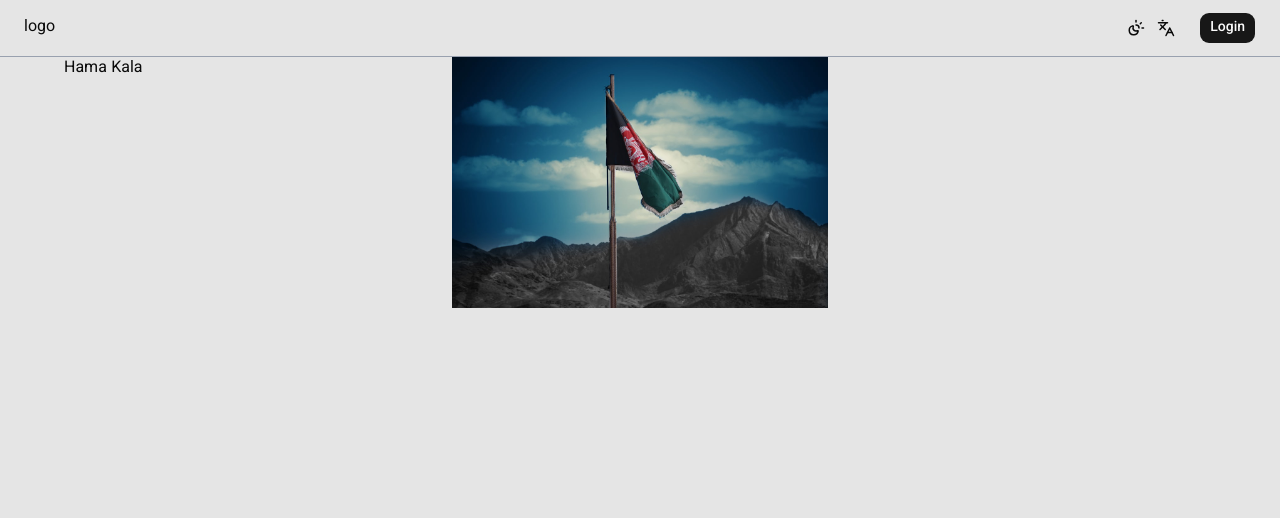
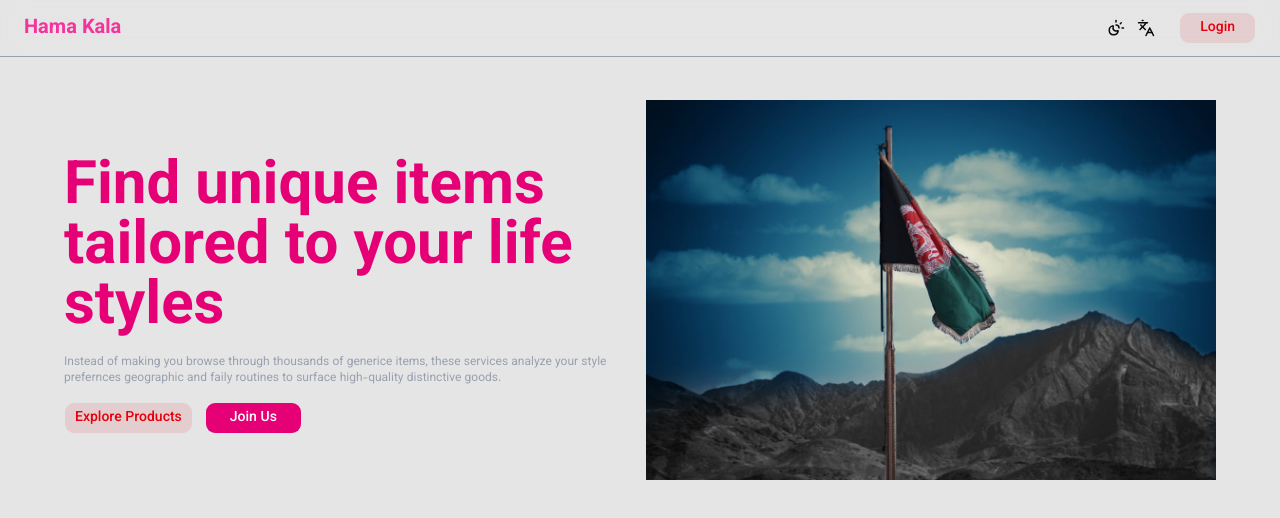
Before and after one commit to nazaninhussaini/nextjs-final-project, a Next.js app: page / in a window 1280 px wide. Shown: the top 518 px of the page. Built offline with nearby package versions, Linux system fonts and the light colour scheme.

Commit message:
chenges the codes for theme and nav and languages

```diff
--- a/messages/en.json
+++ b/messages/en.json
@@ -1,5 +1,17 @@
 {
-    "home":{
-        "title": "this is the home page"
+    "homepage":{
+        "navbar" :{
+            "logo": "Hama Kala",
+            "btn_light" : "Light",
+            "btn_dark" : "Dark",
+            "btn_system" : "System",
+            "btn_login" : "LogIn"
+        },
+        "hero":{
+            "title": "Find unique items tailored to your life styles",
+            "description":"Instead of making you browse through thousands of generice items, these services analyze your style prefernces geographic and faily routines to surface high-quality distinctive goods.",
+            "btn_explore" : "Explore Products",
+            "btn_join": "Join Us"
     }
 }
+}
--- a/messages/fa.json
+++ b/messages/fa.json
@@ -1,5 +1,17 @@
 {
-    "home":{
-        "title": "این صفحه یی اصلی است "
+    "homepage":{
+          "navbar" :{
+            "logo": "همه کالا",
+            "btn_light" : "روشن",
+            "btn_dark" : "تاریک",
+            "btn_system" : "سیستم",
+            "btn_login" : "ورود"
+        },
+        "hero" : {
+            "title": "یافتن محصولات منحصر به فرد متناسب به سبک زندگی شما",
+            "description":"برنامه های روزانه شما را تحلیل میکند تا محصولات متمایز و با کیفیت را به شما نشان دهد ",
+            "btn_explore" :"  جستوجوی محصولات",
+            "btn_join": "ورود"
     }
 }
+}
--- a/messages/pa.json
+++ b/messages/pa.json
@@ -1,5 +1,17 @@
 {
-    "home":{
-        "title": "دا اصلی پانه ده"
+    "homepage":{
+          "navbar" :{
+            "logo": "همه کالا",
+            "btn_light" : "روښانه",
+            "btn_dark" : "تیاره",
+            "btn_system" : "سیسټم",
+            "btn_login" : "ننوتل"
+        },
+        "hero" : {
+            "title": " ستاسو د ژوند بیلا بیلو بنو (سټایلونو) سره سم څانګری توکی و مومی",
+            "description":"موقیعت او ورڅنی عادتونو په ارزولو سره دلور کیفیت ار جلا توکئ درته مخی ته ک",
+             "btn_explore" :"محصولات وپلتئ",
+            "btn_join": "ګدون کول"
     }
 }
+}
--- a/src/app/layout.tsx
+++ b/src/app/layout.tsx
@@ -15,7 +15,12 @@ const vazirmtn = Vazirmatn({
 });
 
 export const metadata: Metadata = {
-  title: "Create Next App",
+
+  title :{
+    default :"همه کالا",
+    template : "%s | همه کالا",
+    absolute : "همه کالا"
+  },
   description: "Generated by create next app",
 };
 
--- a/src/app/page.tsx
+++ b/src/app/page.tsx
@@ -1,9 +1,11 @@
 import HeroSection from '@/components/homepage/Hero'
 import React from 'react'
+import { metadata } from './layout'
+metadata
 // cookies in lesson 54 not code in request.ts not creat kaml kar hai language baqi manda
 function HomePage() {
   return (
-    <div>
+    <div className='mt-18'>
       <HeroSection/>
     </div>
   )
--- a/src/components/UiComponend/Dropdown-showtheme.tsx
+++ b/src/components/UiComponend/Dropdown-showtheme.tsx
@@ -1,15 +1,20 @@
 "use client"
-import React from 'react'
+import React, { useEffect, useState } from 'react'
 import { DropdownMenu, DropdownMenuContent, DropdownMenuGroup, DropdownMenuItem, DropdownMenuLabel, DropdownMenuSeparator, DropdownMenuTrigger } from '../ui/dropdown-menu'
 import { useTheme } from 'next-themes';
 import { Moon, Sun, SunMoon } from 'lucide-react';
 
 function DropdownMenuShowTheme() {
       const {theme, setTheme}= useTheme();
+      const[mount, setMounted] = useState(false);
+      useEffect(()=>{
+        setMounted(true)
+      },[]);
+      if(!mount) return null;
   return (
       <DropdownMenu>
             <DropdownMenuTrigger>
-                {theme == "light" ? (<Sun size={18}/>) : theme =="dark" ?(<Moon size={18}/>):(<SunMoon size={18}/>)}
+                {theme == "light" ? (<Sun size={18} />) : theme =="dark" ?(<Moon size={18}/>):(<SunMoon size={18}/>)}
             </DropdownMenuTrigger>
             <DropdownMenuContent>
                 <DropdownMenuGroup>
--- a/src/components/UiComponend/language-chenger.tsx
+++ b/src/components/UiComponend/language-chenger.tsx
@@ -3,6 +3,7 @@ import { DropdownMenu, DropdownMenuContent, DropdownMenuGroup, DropdownMenuItem,
 import { Languages } from 'lucide-react'
 
 function LanguageChenger() {
+
   return (
   <DropdownMenu>
     <DropdownMenuTrigger><Languages size={18}/></DropdownMenuTrigger>
--- a/src/components/homepage/Hero.tsx
+++ b/src/components/homepage/Hero.tsx
@@ -1,11 +1,17 @@
 import Image from 'next/image';
 import React from 'react'
+import { Button } from '../ui/button';
 
 function HeroSection() {
   return (
-    <div className=' w-full max-w-6xl mx-auto grid md:grid-cols-3 grid-cols-1 gap-3'>
-        <div>
-            <h1>Hama Kala</h1>
+    <div className=' w-full items-center max-w-6xl mt-7 mx-auto grid md:grid-cols-2 grid-cols-1 gap-3'>
+        <div className='mt-3 flex flex-col gap-4'>
+            <h1 className='text-6xl font-bold text-pink-600'>Find unique items tailored to your life styles</h1>
+            <p className='text-gray-400 text-xs'>Instead of making you browse through thousands of generice items, these services analyze your style prefernces geographic and faily routines to surface high-quality distinctive goods.</p>
+            <div className='flex gap-3'>
+              <Button variant="destructive" className="py-2">Explore Products</Button>
+              <Button className="bg-pink-600 px-6 py-1 hover:bg-pink-400 transition-colors duration-300 text-white">Join Us</Button>
+            </div>
         </div>
         <div>
             {/* <Image src="../../images/afg.jpeg" alt='some all image' height={1000} width={1000}/> */}
--- a/src/components/shared/navbar.tsx
+++ b/src/components/shared/navbar.tsx
@@ -6,12 +6,12 @@ import { Button } from '../ui/button'
 function NavebarPage() {
     const listNavs =[]
   return (
-    <div className='w-full border-b border-gray-400 py-3 px-6 flex justify-between items-center'>
-      <div>logo</div>
+    <div className='w-full border-b fixed top-0 left-0 backdrop-blur-md border-gray-400 py-3 px-6 flex justify-between items-center'>
+      <div className='text-xl font-bold text-shadow-2xl shadow-pink-700 text-pink-500'>Hama Kala</div>
       <div className='flex items-center gap-3'>
         <DropdownMenuShowTheme/>
         <LanguageChenger/>
-        <Button>Login</Button>
+        <Button variant="destructive" className="py-2 px-5">Login</Button>
       </div>
     </div>
   )
```
